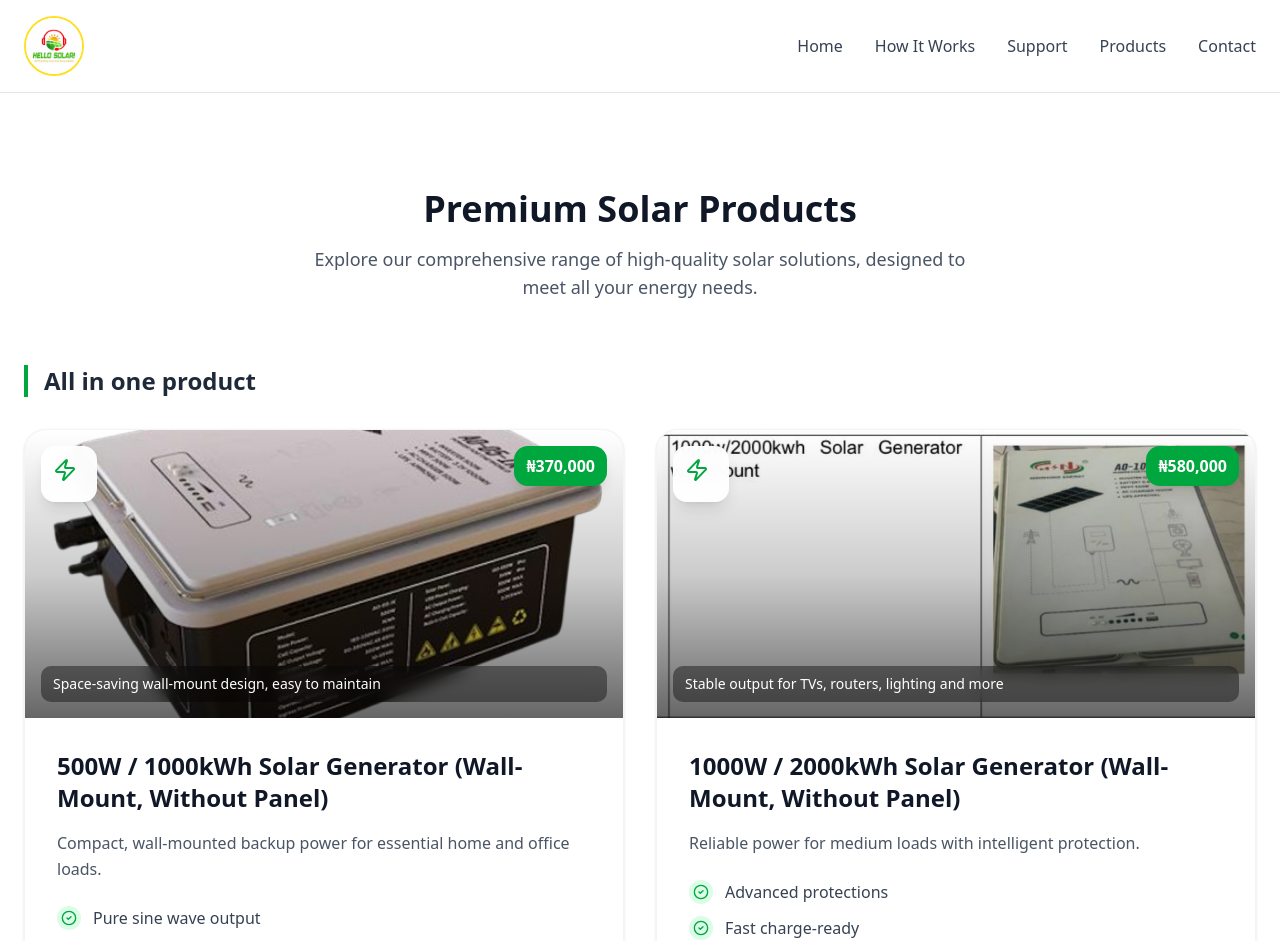
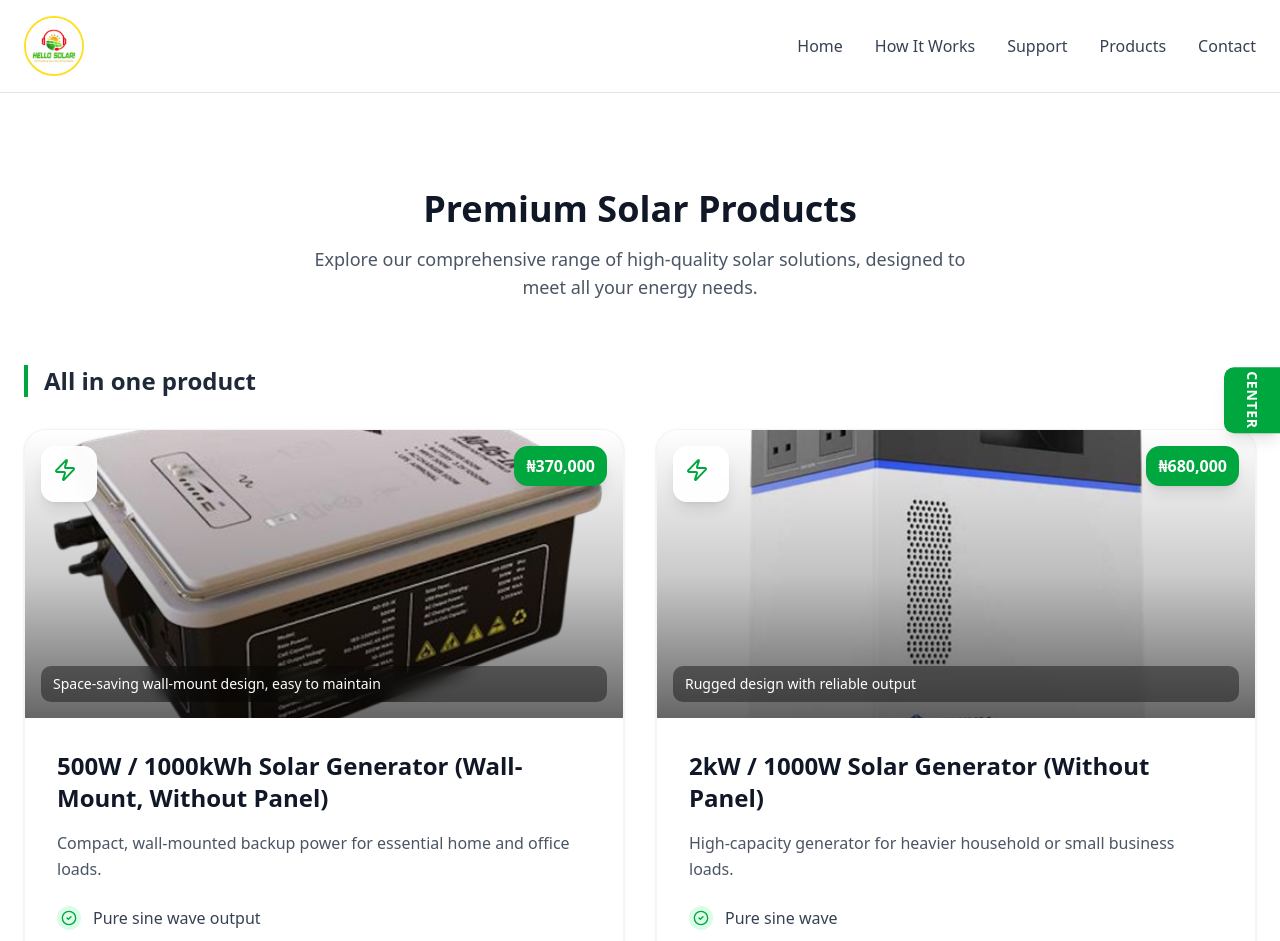
Before and after one commit to jettybay/hellosolar, a Next.js app: page /products in a window 1280 px wide. Shown: the top 941 px of the page. Built offline with nearby package versions, Linux system fonts and the light colour scheme.

Commit message:
new images fixed

```diff
--- a/src/app/contact/page.tsx
+++ b/src/app/contact/page.tsx
@@ -14,6 +14,7 @@ import { FaTiktok } from "react-icons/fa";
 import Footer from "@/components/Footer";
 import FloatingChat from "@/components/FloatingChat";
 import Navbar from "@/components/Navbar";
+import ContactCenter from "@/components/ContactCenter";
 
 export default function ContactPage() {
   return (
@@ -156,6 +157,7 @@ export default function ContactPage() {
       </section>
 
       <Footer />
+      <ContactCenter />
       <FloatingChat />
     </main>
     </>
--- a/src/app/howitworks/page.tsx
+++ b/src/app/howitworks/page.tsx
@@ -32,6 +32,7 @@ import { Badge } from "@/components/ui/badge";
 import FloatingChat from "@/components/FloatingChat";
 import Footer from "@/components/Footer";
 import Navbar from "@/components/Navbar";
+import ContactCenter from "@/components/ContactCenter";
 
 // Step Card Component
 function StepCard({
@@ -637,6 +638,7 @@ export default function HowItWorksPage() {
         </section>
 
         <Footer />
+        <ContactCenter />
 
         {/* Floating Chat Component */}
         <FloatingChat />
--- a/src/app/page.tsx
+++ b/src/app/page.tsx
@@ -21,6 +21,7 @@ import { Badge } from "@/components/ui/badge";
 import FloatingChat from "@/components/FloatingChat";
 import Navbar from "@/components/Navbar";
 import Footer from "@/components/Footer";
+import ContactCenter from "@/components/ContactCenter";
 
 export default function HomePage() {
   const [selectedImage, setSelectedImage] = useState<string | null>(null);
@@ -322,6 +323,7 @@ export default function HomePage() {
 
       {/* Footer */}
       <Footer />
+      <ContactCenter />
 
       {/* Image Modal */}
       <AnimatePresence>
--- a/src/app/products/page.tsx
+++ b/src/app/products/page.tsx
@@ -9,12 +9,12 @@ import {
   ShieldCheck,
   Truck,
   CheckCircle2,
-  ArrowRight,
   Camera,
   Home,
 } from "lucide-react";
 import Footer from "@/components/Footer";
 import Navbar from "@/components/Navbar";
+import ContactCenter from "@/components/ContactCenter";
 
 interface Product {
   title: string;
@@ -44,21 +44,21 @@ const products: Product[] = [
     ],
     category: "All in one product",
   },
-  {
-    title: "1000W / 2000kWh Solar Generator (Wall-Mount, Without Panel)",
-    description: "Reliable power for medium loads with intelligent protection.",
-    price: "₦580,000",
-    icon: <Zap />,
-    image: "/images/1000w:2000kwh.jpeg",
-    imageAlt: "1000W/2000kWh wall-mounted solar generator without panel",
-    imageDescription: "Stable output for TVs, routers, lighting and more",
-    features: [
-      "Advanced protections",
-      "Fast charge-ready",
-      "Wall-mount enclosure",
-    ],
-    category: "All in one product",
-  },
+  // {
+  //   title: "1000W / 2000kWh Solar Generator (Wall-Mount, Without Panel)",
+  //   description: "Reliable power for medium loads with intelligent protection.",
+  //   price: "₦580,000",
+  //   icon: <Zap />,
+  //   image: "/images/1000W:2000kwh no panel.jpeg",
+  //   imageAlt: "1000W/2000kWh wall-mounted solar generator without panel",
+  //   imageDescription: "Stable output for TVs, routers, lighting and more",
+  //   features: [
+  //     "Advanced protections",
+  //     "Fast charge-ready",
+  //     "Wall-mount enclosure",
+  //   ],
+  //   category: "All in one product",
+  // },
   {
     title: "25W Solar Fan",
     description: "Energy-efficient fan powered by the sun for cooling anywhere.",
@@ -150,21 +150,6 @@ const products: Product[] = [
     category: "All in one product",
   },
   {
-    title: "16kW / 51.2V Lithium Battery",
-    description: "High-density lithium storage for robust, long-life performance.",
-    price: "₦1,900,000",
-    icon: <BatteryCharging />,
-    image: "/images/16KW: 51.2V.jpeg",
-    imageAlt: "16kW 51.2V lithium battery module",
-    imageDescription: "Compact rack-mount lithium storage",
-    features: [
-      "Long cycle life",
-      "Fast charging",
-      "BMS safety features",
-    ],
-    category: "Others",
-  },
-  {
     title: "4G Solar CCTV Camera",
     description: "1080P security camera with 360° coverage, dual lens, and solar panel included.",
     price: "₦95,000",
@@ -252,6 +237,21 @@ const products: Product[] = [
       "Advanced energy storage",
     ],
     category: "All in one product",
+  },
+  {
+    title: "220Ah 12V Tubular Tall Battery",
+    description: "High-performance tubular battery for reliable energy storage.",
+    price: "₦350,000",
+    icon: <BatteryCharging />,
+    image: "/images/220Ah 12V Tubular Tall Battery.jpeg",
+    imageAlt: "220Ah 12V Tubular Tall Battery",
+    imageDescription: "Long-lasting tubular design",
+    features: [
+      "Deep cycle capability",
+      "Low maintenance",
+      "Long service life",
+    ],
+    category: "Others",
   },
 ];
 
@@ -641,6 +641,8 @@ export default function ProductsPage() {
         )}
       </AnimatePresence>
 
+      <ContactCenter />
+
       <Footer />
     </main>
   );
--- /dev/null
+++ b/src/components/ContactCenter.tsx
@@ -0,0 +1,110 @@
+"use client";
+
+import { useState } from "react";
+import { motion, AnimatePresence } from "framer-motion";
+import { X, Mail, Phone } from "lucide-react";
+import Image from "next/image";
+
+export default function ContactCenter() {
+  const [isOpen, setIsOpen] = useState(false);
+
+  return (
+    <>
+      {/* Trigger Tab */}
+      <AnimatePresence>
+        {!isOpen && (
+          <motion.button
+            initial={{ x: "100%" }}
+            animate={{ x: 0 }}
+            exit={{ x: "100%" }}
+            onClick={() => setIsOpen(true)}
+            className="fixed right-0 top-1/2 -translate-y-1/2 z-50 bg-green-600 text-white py-4 px-1 rounded-l-lg shadow-lg hover:bg-green-700 transition-colors"
+            style={{ writingMode: "vertical-rl", textOrientation: "mixed" }}
+          >
+            <span className="text-sm font-bold tracking-wider uppercase">Center</span>
+          </motion.button>
+        )}
+      </AnimatePresence>
+
+      {/* Sliding Card */}
+      <AnimatePresence>
+        {isOpen && (
+          <>
+            <motion.div
+              initial={{ opacity: 0 }}
+              animate={{ opacity: 1 }}
+              exit={{ opacity: 0 }}
+              onClick={() => setIsOpen(false)}
+              className="fixed inset-0 bg-black/20 backdrop-blur-sm z-50"
+            />
+            <motion.div
+              initial={{ x: "100%" }}
+              animate={{ x: 0 }}
+              exit={{ x: "100%" }}
+              transition={{ type: "spring", damping: 25, stiffness: 200 }}
+              className="fixed right-0 top-1/2 -translate-y-1/2 z-50 bg-white shadow-2xl rounded-l-2xl overflow-hidden w-80"
+            >
+              <button
+                onClick={() => setIsOpen(false)}
+                className="absolute top-2 right-2 p-1 bg-gray-100 rounded-full hover:bg-gray-200 transition-colors z-10"
+              >
+                <X className="w-4 h-4 text-gray-600" />
+              </button>
+
+              <div className="py-[10px] px-6 flex flex-col items-center text-center">
+                <div className="relative w-24 h-24 mb-3 rounded-full overflow-hidden border-2 border-green-100 shadow-sm">
+                  <Image
+                    src="/images/center.png"
+                    alt="Call Center"
+                    fill
+                    className="object-cover"
+                  />
+                </div>
+
+                <h3 className="text-lg font-bold text-gray-900 mb-1">Call Center</h3>
+                <p className="text-xs text-green-600 font-medium mb-3">We&apos;re here to help</p>
+
+                <div className="w-full space-y-3">
+                  <div className="bg-gray-50 p-3 rounded-xl border border-gray-100">
+                    <div className="flex items-center justify-center gap-2 mb-1 text-gray-500">
+                      <Mail className="w-3 h-3" />
+                      <span className="text-[10px] font-bold uppercase tracking-wider">Email</span>
+                    </div>
+                    <a
+                      href="mailto:Solarslotlimited007@gmail.com"
+                      className="text-sm font-medium text-gray-900 break-all hover:text-green-700 block"
+                    >
+                      Solarslotlimited007@gmail.com
+                    </a>
+                  </div>
+
+                  <div className="bg-gray-50 p-3 rounded-xl border border-gray-100">
+                    <div className="flex items-center justify-center gap-2 mb-2 text-gray-500">
+                      <Phone className="w-3 h-3" />
+                      <span className="text-[10px] font-bold uppercase tracking-wider">Call Us</span>
+                    </div>
+                    <div className="flex flex-col gap-2">
+                      <a
+                        href="tel:+2349020935919"
+                        className="text-sm font-bold text-gray-900 hover:text-green-700"
+                      >
+                        +234 902 093 5919
+                      </a>
+                      <div className="h-px bg-gray-200 w-1/2 mx-auto" />
+                      <a
+                        href="tel:+2348158780400"
+                        className="text-sm font-bold text-gray-900 hover:text-green-700"
+                      >
+                        +234 815 878 0400
+                      </a>
+                    </div>
+                  </div>
+                </div>
+              </div>
+            </motion.div>
+          </>
+        )}
+      </AnimatePresence>
+    </>
+  );
+}
```
